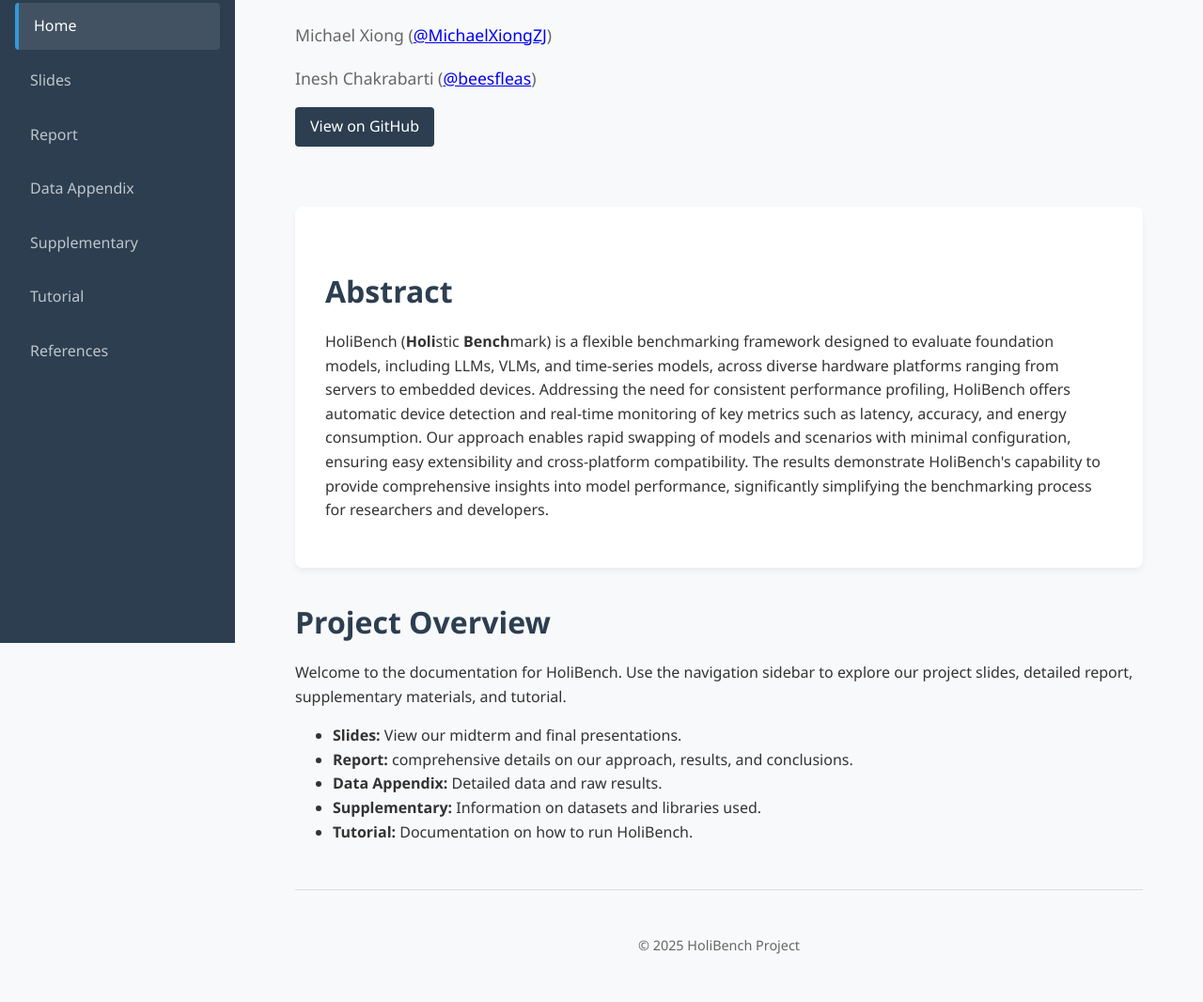
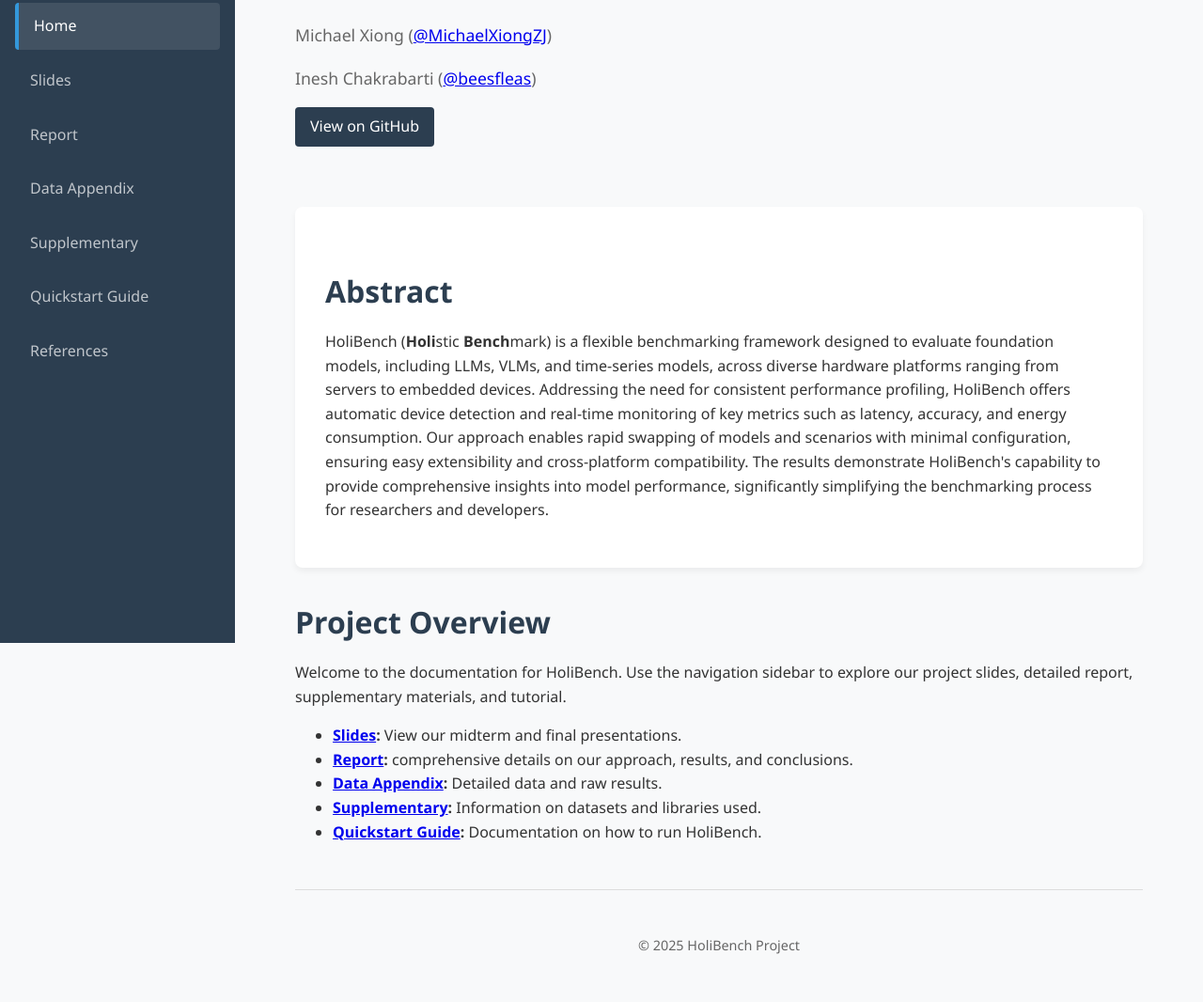
Before and after one commit to beesfleas/FMBench, a plain HTML site: page docs/index.html in a window 1280 px wide. Shown: the part 116-1182 px from the top of the page at 94% size. Drawn offline with Linux system fonts and the light colour scheme.

Commit message:
added links and fixed broken sidebar

```diff
--- a/docs/index.html
+++ b/docs/index.html
@@ -18,7 +18,7 @@
                 <li><a href="report.html">Report</a></li>
                 <li><a href="data_appendix.html">Data Appendix</a></li>
                 <li><a href="supplementary.html">Supplementary</a></li>
-                <li><a href="tutorial.html">Tutorial</a></li>
+                <li><a href="tutorial.html">Quickstart Guide</a></li>
                 <li><a href="references.html">References</a></li>
             </ul>
         </nav>
@@ -52,11 +52,14 @@
             <p>Welcome to the documentation for HoliBench. Use the navigation sidebar to explore our project slides,
                 detailed report, supplementary materials, and tutorial.</p>
             <ul>
-                <li><strong>Slides:</strong> View our midterm and final presentations.</li>
-                <li><strong>Report:</strong> comprehensive details on our approach, results, and conclusions.</li>
-                <li><strong>Data Appendix:</strong> Detailed data and raw results.</li>
-                <li><strong>Supplementary:</strong> Information on datasets and libraries used.</li>
-                <li><strong>Tutorial:</strong> Documentation on how to run HoliBench.</li>
+                <li><strong><a href="slides.html">Slides</a>:</strong> View our midterm and final presentations.</li>
+                <li><strong><a href="report.html">Report</a>:</strong> comprehensive details on our approach, results,
+                    and conclusions.</li>
+                <li><strong><a href="data_appendix.html">Data Appendix</a>:</strong> Detailed data and raw results.</li>
+                <li><strong><a href="supplementary.html">Supplementary</a>:</strong> Information on datasets and
+                    libraries used.</li>
+                <li><strong><a href="tutorial.html">Quickstart Guide</a>:</strong> Documentation on how to run
+                    HoliBench.</li>
             </ul>
         </section>
 
```
Also changed, not shown: docs/data_appendix.html (+1 -1 lines), docs/references.html (+1 -1 lines), docs/report.html (+1 -1 lines), docs/slides.html (+1 -1 lines), docs/supplementary.html (+1 -1 lines).
